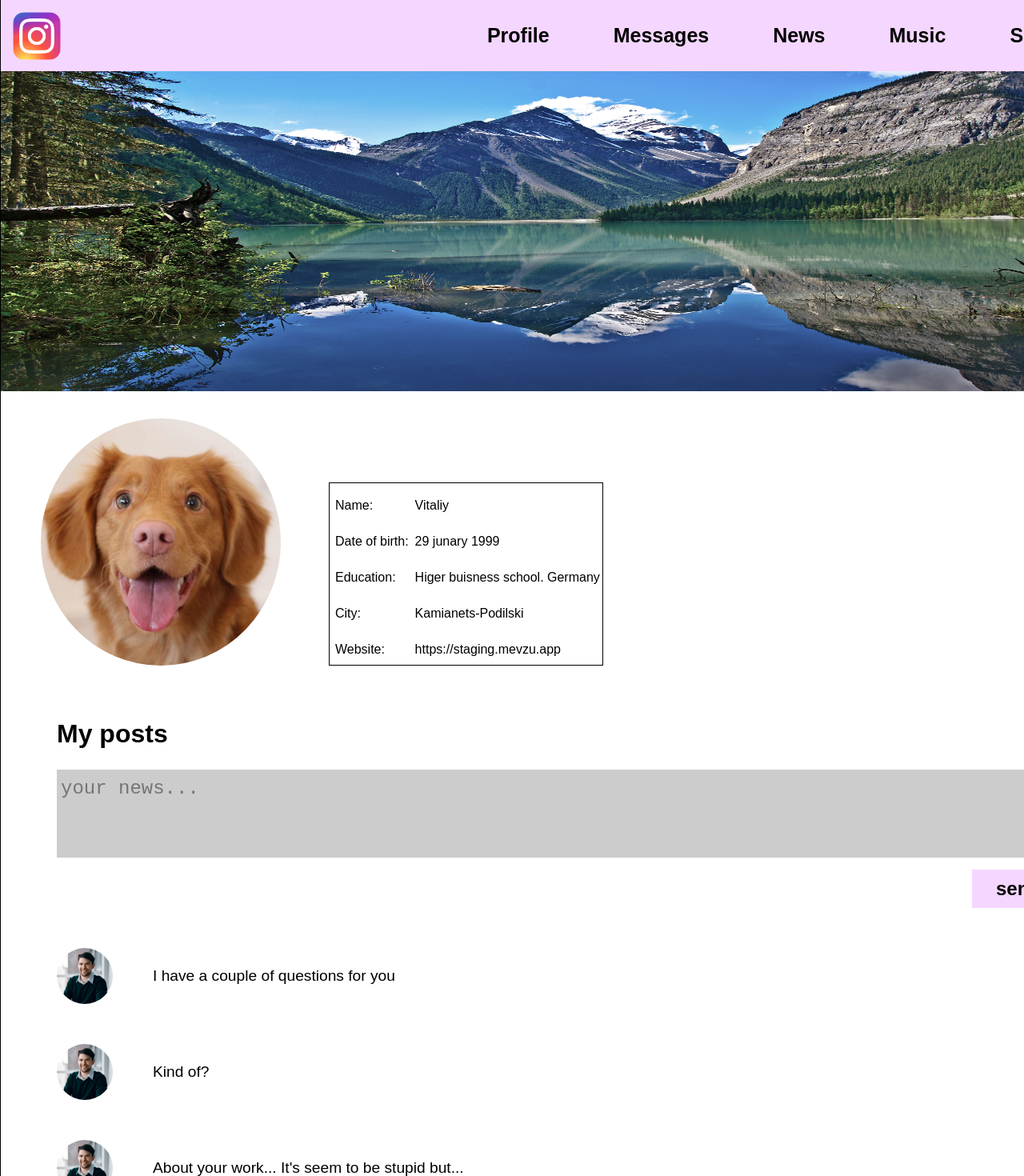
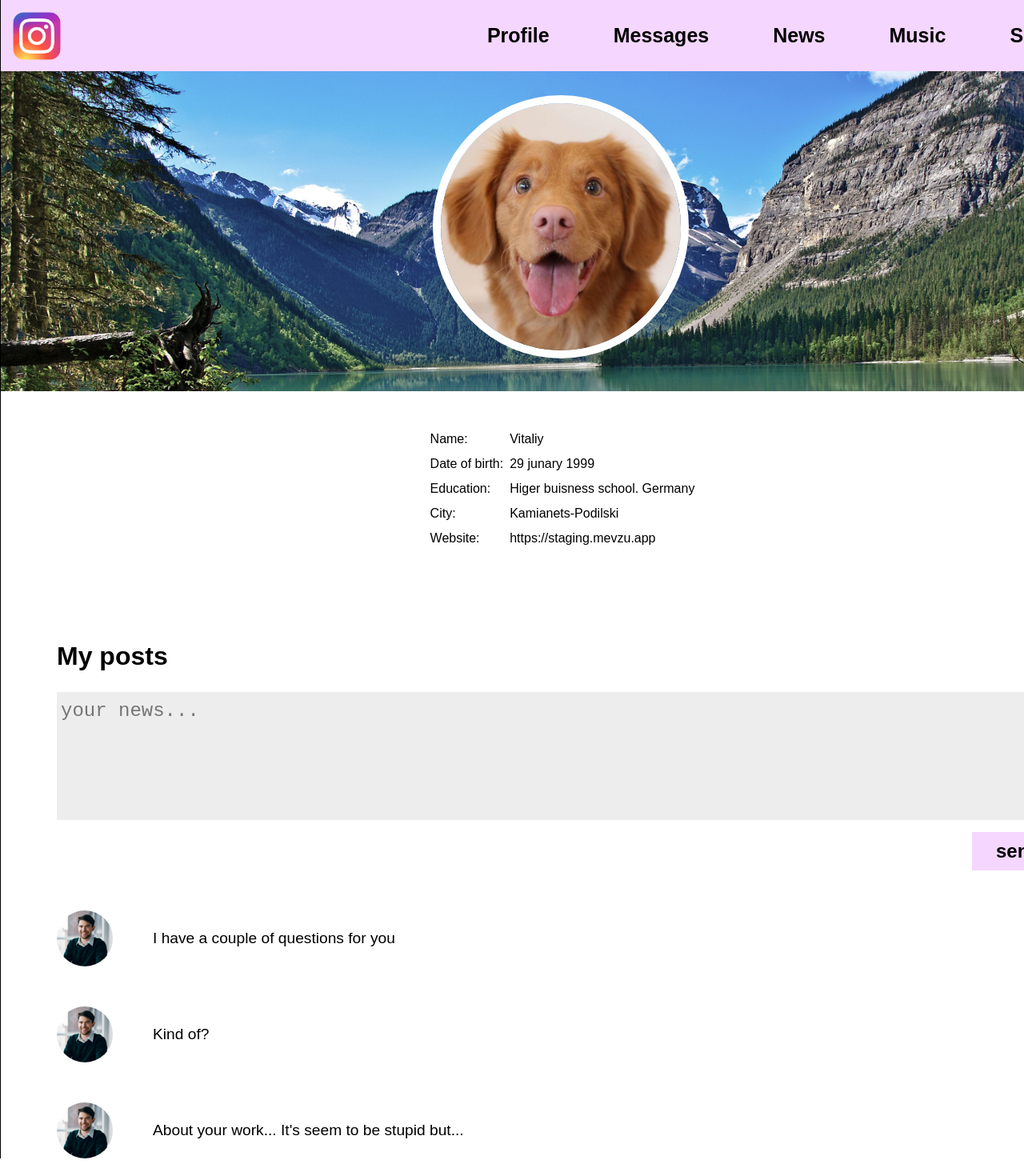
Before and after one commit to VitaliyHr/reactProj, a React (Create React App) app: page / in a window 1280 px wide. Shown: the top 1470 px of the page at 80% size. After the commit the page ends 1448 px from the top, so only its background shows below. Built offline with nearby package versions, Linux system fonts and the light colour scheme.

Commit message:
changed profile #main

```diff
--- a/package.json
+++ b/package.json
@@ -8,6 +8,7 @@
     "@testing-library/user-event": "^12.6.0",
     "react": "^17.0.1",
     "react-dom": "^17.0.1",
+    "react-router-dom": "^5.2.0",
     "react-scripts": "4.0.1",
     "styled-components": "^5.2.1",
     "web-vitals": "^0.2.4"
--- a/src/App.css
+++ b/src/App.css
@@ -5,4 +5,5 @@
   border-left: solid 1px #000;
   border-right: solid 1px #000;
   font-family: Arial, Helvetica, sans-serif;
+  position: relative;
 }
--- a/src/components/posts/PostForm/PostForm.module.css
+++ b/src/components/posts/PostForm/PostForm.module.css
@@ -6,13 +6,14 @@
   max-width: 100%;
   padding: 0;
   border: none;
-  background: #ccc;
+  background: rgba(231, 230, 230, 0.705);
   margin: 0 auto;
-  min-height: 90px;
-  max-height: 90px;
+  min-height: 160px;
+  max-height: 160px;
   font-size: 1.5rem;
   padding: 10px 5px;
   overflow: auto;
+  box-sizing: border-box;
 }
 
 .postForm__textarea:focus{
--- a/src/components/profile/Profile.module.css
+++ b/src/components/profile/Profile.module.css
@@ -1,3 +1,3 @@
 .profile{
-  display: flex;
+  /* display: flex; */
 }
--- a/src/components/profile/ProfileData/ProfileData.module.css
+++ b/src/components/profile/ProfileData/ProfileData.module.css
@@ -1,8 +1,9 @@
 .profileData{
   margin-top: 110px;
   margin-left: 60px;
-  /* margin: 0 auto; */
-  border: 1px solid #000;
+  margin: 0 auto;
+  padding: 50px 0;
+  /* border: 1px solid #000; */
 }
 .profileData td{
   padding-top: 10px;
--- a/src/components/profile/ProfileImage/ProfileImage.module.css
+++ b/src/components/profile/ProfileImage/ProfileImage.module.css
@@ -1,8 +1,11 @@
 .profileImage{
   display: flex;
-  padding: 30px 0 0 50px;
+  padding: 30px 0;
+  width: 100%;
 }
 .profileImage__image{
   border-radius: 50%;
   width: 300px;
+  border: 10px solid #fff;
+  margin: 0 auto;
 }
--- a/src/components/title/Title.js
+++ b/src/components/title/Title.js
@@ -5,7 +5,7 @@ import titleImage from '../../static/images/12_daniel_can_bc-207.jpg'
 function Title () {
   return (
     <div className={style.title}>
-      <img className={style.title__image} alt="tilte" src={titleImage}></img>
+      {/* <img className={style.title__image} alt="tilte" src={titleImage}></img> */}
     </div>
   );
 }
--- a/src/components/title/Title.module.css
+++ b/src/components/title/Title.module.css
@@ -1,7 +1,15 @@
 .title{
+  background: url(../../static//images/12_daniel_can_bc-207.jpg);
+  min-width: 100%;
+  min-height: 400px;
+  background-repeat: no-repeat;
+  background-size: cover;
+  position: absolute;
+  z-index: -20;
+  overflow: hidden;
 }
-.title__image{
+/* .title__image{
   width: 100%;
   max-height: 400px;
   image-rendering: optimizeQuality;
-}
+} */
```
Also changed, not shown: 2 other files (tests, documents, lock files or other folders).
